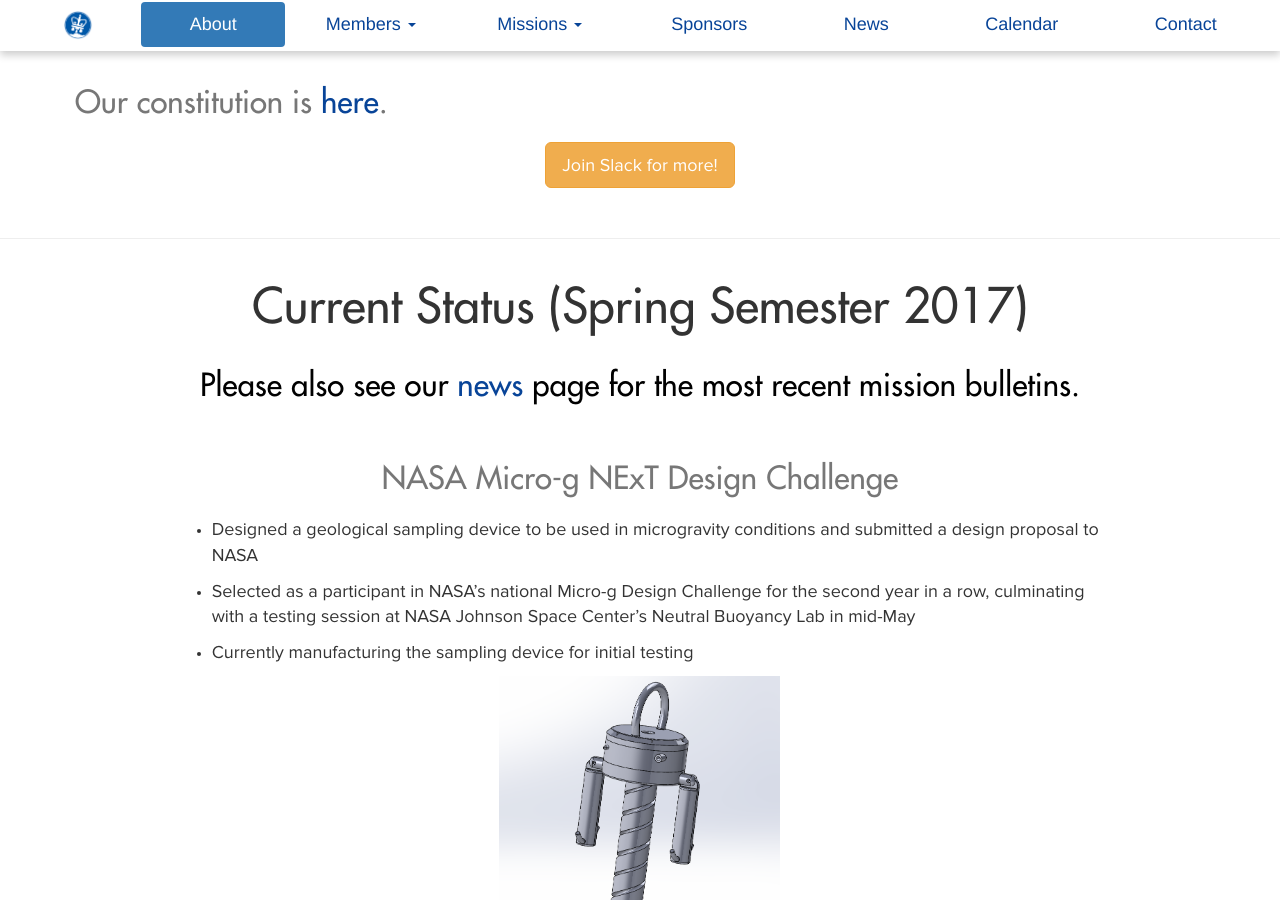
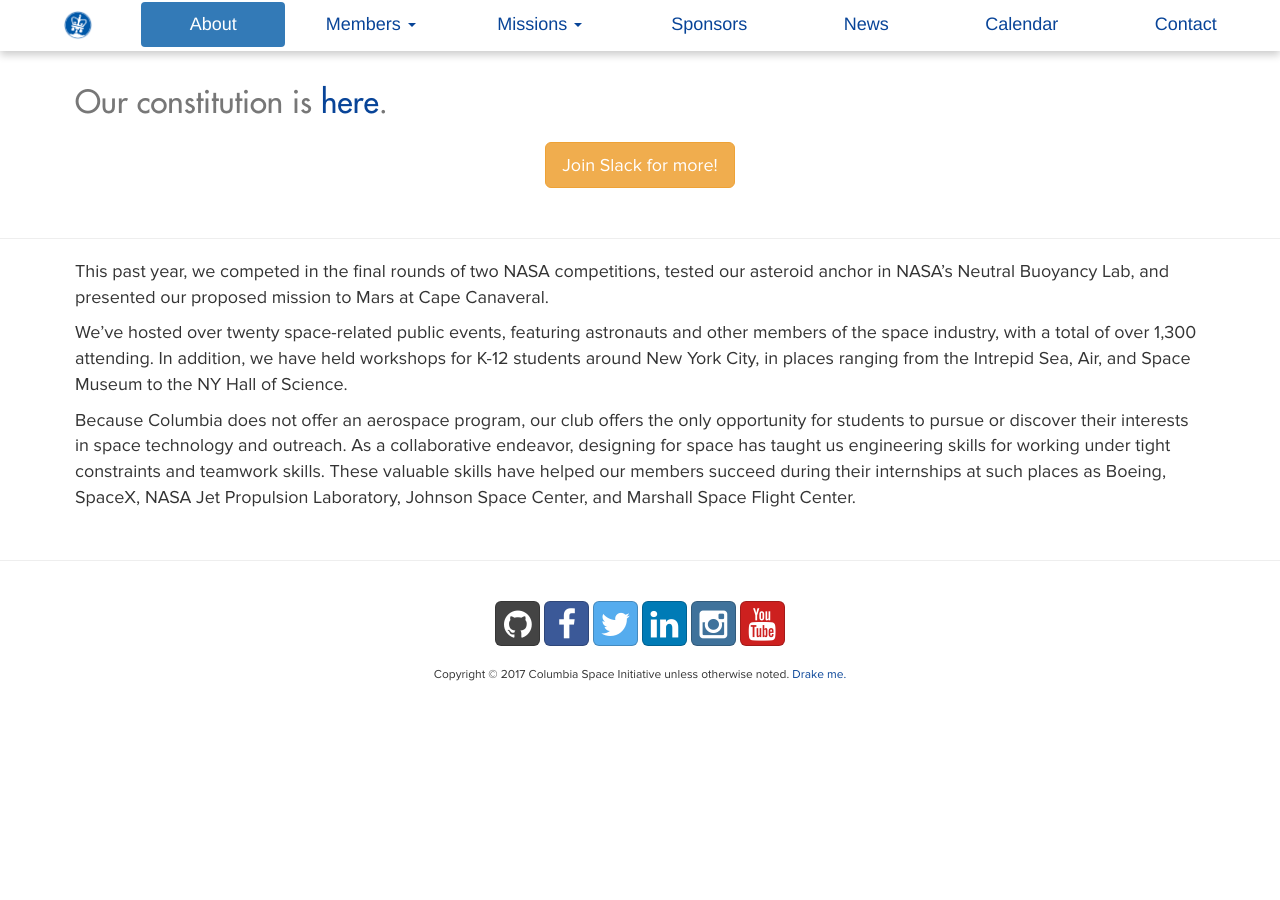
Before and after one commit to columbiaspace/columbiaspace.org, a Jekyll site: the page built from about.html, in a window 1280 px wide and 900 px high, scrolled down 1112 px. Built offline with Jekyll 4.4.1, drawn with Linux system fonts in a browser that asks for light colours; nearby versions of some CDN libraries; comment, search, counter and statistics services are not loaded; after the commit the page ends 1810 px from its top, so only the background shows below that; some of the changed text lies outside the part shown.

Commit message:
letter about CSI in about page

```diff
--- a/about.html
+++ b/about.html
@@ -24,168 +24,19 @@ imagecredit: "Photo: NASA"
 <div class="group-abstract">
 	<div class="container about-center">
 		<div>
-			<h2 class="about-center">
-		  		Current Status (Spring Semester 2017)
-			</h2>
-			<h2 class="about-center"><small><font color="black">
-				Please also see our <a href="/news/">news</a> page for the most recent mission bulletins.
-			</font></small></h2>
+      <p>
+      This past year, we competed in the final rounds of two NASA competitions, tested our asteroid anchor in NASA’s Neutral Buoyancy Lab, and presented our proposed mission to Mars at Cape Canaveral.
+
+      <p>
+        We’ve hosted over twenty space-related public events, featuring astronauts and other members of the space industry, with a total of over 1,300 attending. In addition, we have held workshops for K-12 students around New York City, in places ranging from the Intrepid Sea, Air, and Space Museum to the NY Hall of Science.
+      </p>
+      <p>
+        Because Columbia does not offer an aerospace program, our club offers the only opportunity for students to pursue or discover their interests in space technology and outreach. As a collaborative endeavor, designing for space has taught us engineering skills for working under tight constraints and teamwork skills. These valuable skills have helped our members succeed during their internships at such places as Boeing, SpaceX, NASA Jet Propulsion Laboratory, Johnson Space Center, and Marshall Space Flight Center.
+      </p>
 		</div>
 
-
-		<div class="row">
-		<div class="col-md-1"></div>
-		<div class="col-md-10">
-
-
-		<h2><small>
-		NASA Micro-g NExT Design Challenge
-		</small></h2>
-		<ul>
-			<li>
-				<p>
-				Designed a geological sampling device to be used in microgravity conditions and submitted a design proposal to NASA
-				</p>
-			</li>
-
-			<li>
-				<p>
-				Selected as a participant in NASA’s national Micro-g Design Challenge for the second year in a row, culminating with a testing session at NASA Johnson Space Center’s Neutral Buoyancy Lab in mid-May
-				</p>
-			</li>
-
-			<li>
-				<p>
-				Currently manufacturing the sampling device for initial testing
-				</p>
-			</li>
-		</ul>
-
-		<p align="center">
-			<img src="/assets/media/img/about/microg.png" id="about-image"/>
-			<br>
-			The Micro-g team's current microgravity surface sampler.
-		</p>
-
-		<h2><small>
-		NASA RASC-AL Mission Design Challenge
-		</small></h2>
-		<ul>
-			<li>
-				<p>
-				Researched and designed a mission to Mars’ polar ice caps to extract liquid water for in-situ resource utilization
-				</p>
-			</li>
-
-			<li>
-				<p>
-				Finishing a mission proposal for improvements to NASA’s Low Earth Orbit infrastructure and submitting to NASA’s RASC-AL Mission Design Challenge
-				</p>
-			</li>
-
-		</ul>
-
-		<h2><small>
-		CubeSat Design
-		</small></h2>
-		<ul>
-			<li>
-				<p>
-				Designed a mission payload that follows nanosatellite standards known as CubeSat standards
-				</p>
-			</li>
-
-			<li>
-				<p>
-				Fully funded the first hardware purchase for a cubesat with the NY Space Grant and Columbia Investment fund: a Pumpkin brand frame and microcontroller that meet Cubesat standards
-				</p>
-			</li>
-
-		</ul>
-
-		<h2><small>
-		Balloons, Rockets, and Aeronautics Design
-		</small></h2>
-		<ul>
-			<li>
-				<p>
-				Building a cloud chamber to be launched on our second high altitude balloon. Last year, our first high altitude balloon recorded a journey up to 110,000 ft above sea level and back
-				</p>
-			</li>
-
-			<li>
-				<p>
-				Machining a custom-built rocket and rocket motor to be tested in the spring
-				</p>
-			</li>
-
-			<li>
-				<p>
-				Designing a commercial airliner to compete with other university teams in NASA Langley’s Aero Design Challenge
-				</p>
-			</li>
-
-			<li>
-				<p>
-				Utilizing a multitude of cutting edge technologies such as distributed electric propulsion, twisted wings, and a flying wing design to achieve the goals of cleaner, quieter flight
-				</p>
-			</li>
-
-		</ul>
-
-		<h2><small>
-		Columbia Community
-		</small></h2>
-		<ul>
-			<li>
-				<p>
-				Co-organized several Extreme Engineering Events with the Mechanical Engineering Department
-				</p>
-			</li>
-
-			<li>
-				<p>
-				Recruited more than forty continually active members regularly involved in at least one sub-team
-				</p>
-			</li>
-
-			<li>
-				<p>
-				Financially supported this semester by NASA, Engineering Student Council, Columbia Engineering Alumni Association, and the NY Space Grant
-				</p>
-			</li>
-
-			<li>
-				<p>
-				Presented NASA Micro-g progress at the New York Hall of Science’s STEM Night and Maker Faire
-				</p>
-			</li>
-
-		</ul>
-
-		<h2><small>
-		Pre-professional
-		</small></h2>
-		<ul>
-			<li>
-				<p>
-				Coordinated informational sessions with Boeing and SpaceX
-				</p>
-			</li>
-
-			<li>
-				<p>
-				Organized Aerospace Q&A panel to help students find aerospace internships
-				</p>
-			</li>
-
-			<li>
-				<p>
-				Assisting ESC in organizing an aerospace industry interest panel
-				</p>
-			</li>
-		</ul>
-
+  </div>
+</div>
 		<hr>
 
 	<!--<p>Last summer, CSI had members working at BlueStamp Engineering, Boeing, Columbia University, DENSO, Lamont-Doherty Earth Observatory, NASA Jet Propulsion Lab, NASA Johnson, NASA Langley, NASA Marshall, and SpaceX.</p>-->
```
